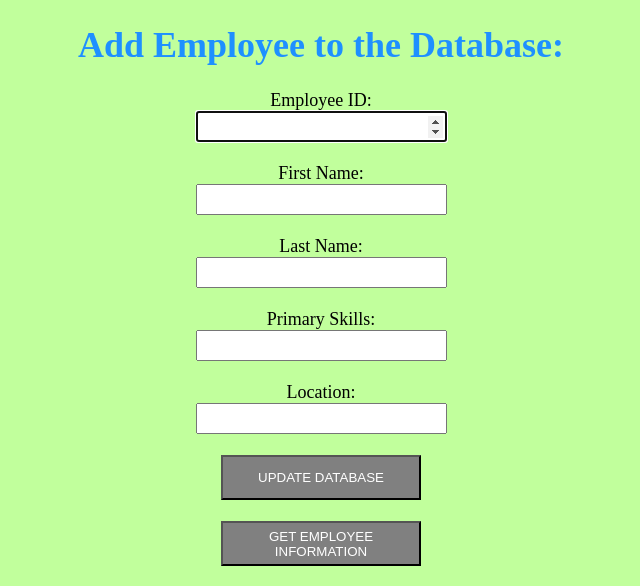
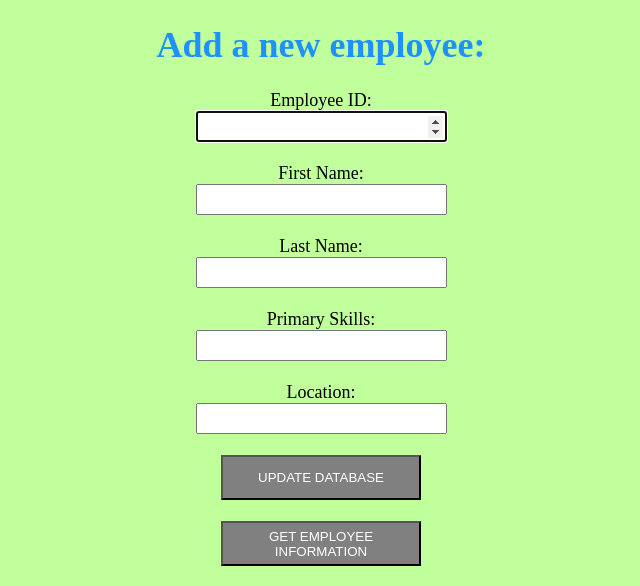
Before and after one commit to haingo-raz/aws-two-tier-docker-app, a Flask app: page / in a window 1280 px wide. Shown: the top 586 px of the page, without its empty margins (319-959 px from the left). Run offline with Flask 2, Linux system fonts and the light colour scheme.

Commit message:
Edit addemp title

```diff
--- a/templates/addemp.html
+++ b/templates/addemp.html
@@ -6,7 +6,7 @@
 <center>
 	<font color="black" size="4" style="font-family: avenir">
 
-		<h1 style="color: DodgerBlue">Add Employee to the Database:</h1>
+		<h1 style="color: DodgerBlue">Add a new employee:</h1>
 		<body style="background: {{ color }};" >
 
 			<form action="/addemp" autocomplete="on" method = "POST" enctype="multipart/form-data">
```
